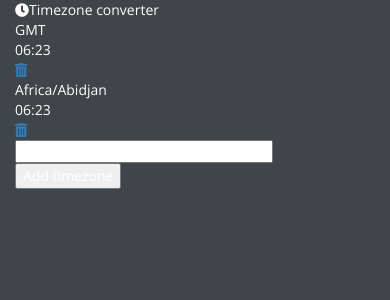
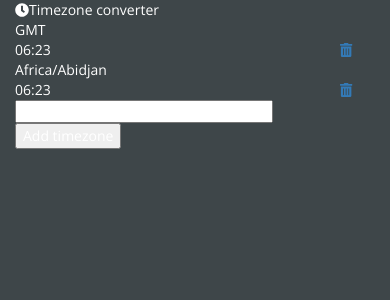
Before and after one commit to szymonkups/timezones, a React (Create React App) app: page / in a window 390 px wide. Shown: the top 300 px of the page. Built offline with nearby package versions, Linux system fonts and the light colour scheme.

Commit message:
Updated some list styles.

```diff
--- a/src/components/Timezone/Timezone.css
+++ b/src/components/Timezone/Timezone.css
@@ -2,7 +2,7 @@
 	background-color: #2e2e30;
 	border-radius: 10px;
 	margin-top: 10px;
-	padding: 0;
+	height: 40px;
 }
 
 
@@ -10,7 +10,8 @@
 	font-size: 14px;
 	font-weight: 700;
 	color: #23a96e;
-	padding: 10px 15px;
+	height: 40px;
+	line-height: 40px;
 }
 
 :local .time {
@@ -21,12 +22,12 @@
 }
 
 :local .button {
-	display: block;
+	height: 40px;
 	padding: 0;
-	height: 40px;
 	text-align: center;
 	line-height: 40px;
 	color: #717171;
+	background-color: #2e2e30;
 	border-radius: 0 10px 10px 0;
 	cursor: pointer;
 }
--- a/src/components/Timezone/Timezone.js
+++ b/src/components/Timezone/Timezone.js
@@ -4,16 +4,18 @@ import styles from './Timezone.css';
 
 export default props => (
 	<li className="row ">
-		<div className={ 'row col-md-6 col-md-offset-3 ' + styles.timezone }>
+		<div className={ 'col-md-6 col-md-offset-3 ' + styles.timezone }>
+			<div className="row">
 				<div className={ 'col-sm-6 ' + styles.name } >
 					{ props.name }
 				</div>
-			<div className={ 'col-sm-4 ' + styles.time }>
+				<div className={ 'col-sm-4 col-xs-10 ' + styles.time }>
 					{ getTimeInZone( props.time, props.name ) }
 				</div>
-			<a className={ 'col-sm-2 ' + styles.button }>
+				<a className={ 'col-sm-2 col-xs-2 ' + styles.button }>
 					<i className="fas fa-trash-alt"></i>
 				</a>
 			</div>
+		</div>
 	</li>
 );
```
Lines whose indentation alone changed are shown as unchanged.
